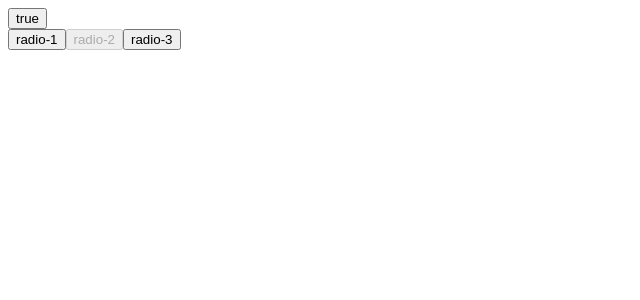
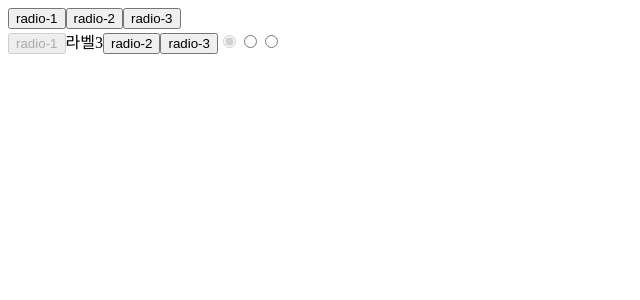
Before and after one commit to dev-hobin/dive-to-ui, a Next.js app: page /radio-group in a window 1280 px wide. Shown: the top 300 px of the page, without its empty margins (0-640 px from the left). Built offline with nearby package versions, Linux system fonts and the light colour scheme.

Commit message:
feat: 라디오 그룹 form 과 같이 썼을 때 대응 가능하도록 수정

```diff
--- a/src/app/radio-group/page.tsx
+++ b/src/app/radio-group/page.tsx
@@ -5,19 +5,36 @@ import { useState } from 'react'
 
 export default function RadioGroupPage() {
   const [disabled, setDisabled] = useState<boolean>(true)
+  const [value, setValue] = useState<'radio-value-1' | 'radio-value-2' | 'radio-value-3' | ''>(
+    'radio-value-1',
+  )
 
   return (
     <main>
-      <button type="button" onClick={() => setDisabled(!disabled)}>
-        {String(disabled)}
-      </button>
-      <RadioGroup.Root id="radio-group">
-        <RadioGroup.Item value="radio-value-1">radio-1</RadioGroup.Item>
-        <RadioGroup.Item value="radio-value-2" disabled={disabled}>
-          radio-2
-        </RadioGroup.Item>
-        <RadioGroup.Item value="radio-value-3">radio-3</RadioGroup.Item>
-      </RadioGroup.Root>
+      <div>
+        <button onClick={() => setValue('radio-value-1')}>radio-1</button>
+        <button onClick={() => setValue('radio-value-2')}>radio-2</button>
+        <button onClick={() => setValue('radio-value-3')}>radio-3</button>
+      </div>
+      <form onChange={(ev) => console.log('onChange', ev)}>
+        <RadioGroup.Root
+          id="radio-group"
+          name="radio-group"
+          value={value}
+          onValueChange={(v) => setValue(v as any)}
+        >
+          <RadioGroup.Item value="radio-value-1" disabled={disabled}>
+            radio-1
+          </RadioGroup.Item>
+          <label htmlFor="radio-value-3">라벨3</label>
+          <RadioGroup.Item value="radio-value-2">radio-2</RadioGroup.Item>
+          <RadioGroup.Item value="radio-value-3">radio-3</RadioGroup.Item>
+
+          <RadioGroup.Input value="radio-value-1" />
+          <RadioGroup.Input value="radio-value-2" />
+          <RadioGroup.Input value="radio-value-3" />
+        </RadioGroup.Root>
+      </form>
     </main>
   )
 }
--- a/src/machines/radio-group/radio-group.machine.ts
+++ b/src/machines/radio-group/radio-group.machine.ts
@@ -12,6 +12,7 @@ export type Context = {
   name: string
   required: boolean
   value: string
+  prevValue: string
   defaultValue: string
   focusedValue: string
   itemMap: Record<string, RadioItem>
@@ -22,7 +23,9 @@ export const machine = createMachine(
     id: 'RadioGroup',
     initial: 'idle',
     states: {
-      idle: {},
+      idle: {
+        entry: 'syncInput',
+      },
     },
     on: {
       'ITEM.REGISTER': {
@@ -37,14 +40,22 @@ export const machine = createMachine(
       'ITEM.BLUR': {
         actions: 'blurItem',
       },
-      'ITEM.SELECT': {
-        actions: 'selectItem',
+      'ITEM.SELECT': [
+        {
+          cond: 'isAlreadySelected',
+        },
+        {
+          actions: ['selectItem', 'syncInput', 'dispatchChange'],
+        },
+      ],
+      'ITEM.SELECT.INPUT': {
+        actions: ['syncInputToContext'],
       },
       'GOTO.NEXT': {
-        actions: ['focusNext', 'selectCurrentFocusedItem'],
+        actions: ['focusNext', 'selectCurrentFocusedItem', 'syncInput', 'dispatchChange'],
       },
       'GOTO.PREV': {
-        actions: ['focusPrev', 'selectCurrentFocusedItem'],
+        actions: ['focusPrev', 'selectCurrentFocusedItem', 'syncInput', 'dispatchChange'],
       },
       'CONTEXT.SET': {
         actions: 'setContext',
@@ -56,6 +67,7 @@ export const machine = createMachine(
         | { type: 'ITEM.REGISTER'; payload: { item: RadioItem } }
         | { type: 'ITEM.UNREGISTER'; payload: { value: string } }
         | { type: 'ITEM.SELECT'; payload: { value: string } }
+        | { type: 'ITEM.SELECT.INPUT'; payload: { value: string } }
         | { type: 'ITEM.FOCUS'; payload: { value: string } }
         | { type: 'ITEM.BLUR' }
         | { type: 'GOTO.NEXT' }
@@ -68,6 +80,7 @@ export const machine = createMachine(
       name: '',
       required: false,
       value: '',
+      prevValue: '',
       defaultValue: '',
       focusedValue: '',
       itemMap: {},
@@ -76,6 +89,13 @@ export const machine = createMachine(
     preserveActionOrder: true,
   },
   {
+    guards: {
+      isAlreadySelected: (ctx, ev) => {
+        if (ev.type !== 'ITEM.SELECT') return false
+        const { value } = ev.payload
+        return value === ctx.value
+      },
+    },
     actions: {
       registerItem: assign({
         itemMap: (ctx, ev) => {
@@ -99,19 +119,23 @@ export const machine = createMachine(
           return ctx.itemMap
         },
       }),
-      selectItem: assign({
-        value: (ctx, ev) => {
-          if (ev.type !== 'ITEM.SELECT') return ctx.value
-          const { value } = ev.payload
-          return value
-        },
+      selectItem: assign((ctx, ev) => {
+        if (ev.type !== 'ITEM.SELECT') return {}
+        console.log('selectItem')
+        const { value } = ev.payload
+        return {
+          prevValue: ctx.value,
+          value: value,
+        }
       }),
-      selectCurrentFocusedItem: assign({
-        value: () => {
-          const currentFocusedEl = document.activeElement
-          const nextValue = currentFocusedEl?.getAttribute('value') ?? ''
-          return nextValue
-        },
+      selectCurrentFocusedItem: assign((ctx) => {
+        const currentFocusedEl = document.activeElement
+        const nextValue = currentFocusedEl?.getAttribute('value') ?? ''
+
+        return {
+          value: nextValue,
+          prevValue: ctx.value,
+        }
       }),
       blurItem: assign({ focusedValue: '' }),
       setContext: assign((ctx, ev) => {
@@ -126,10 +150,12 @@ export const machine = createMachine(
         },
       }),
       focusNext: (ctx) => {
+        console.log('focusNext')
         const group = document.getElementById(ctx.id)
         const items = Array.from(
           group?.querySelectorAll('[role=radio]:not(:disabled)') ?? [],
         ) as HTMLElement[]
+        console.log('items', items)
         if (items.length === 0) return
 
         const currIndex = items.findIndex((el) => el.getAttribute('value') === ctx.focusedValue)
@@ -138,7 +164,6 @@ export const machine = createMachine(
 
         const isLastItem = items.length - 1 === currIndex
 
-        console.log(isLastItem)
         if (isLastItem) {
           items[0].focus()
         } else {
@@ -161,6 +186,50 @@ export const machine = createMachine(
           items[currIndex - 1].focus()
         }
       },
+      syncInput: (ctx) => {
+        console.log('syncInput')
+        const { prevValue, value } = ctx
+        const inputProto = window.HTMLInputElement.prototype
+        const descriptor = Object.getOwnPropertyDescriptor(
+          inputProto,
+          'checked',
+        ) as PropertyDescriptor
+        const setChecked = descriptor.set
+
+        const prevInputEl = document.getElementById(prevValue) as HTMLInputElement | null
+        const inputEl = document.getElementById(value) as HTMLInputElement | null
+
+        if (!setChecked) return
+        if (prevInputEl) setChecked.call(prevInputEl, false)
+        if (inputEl) setChecked.call(inputEl, true)
+      },
+      dispatchChange: (ctx) => {
+        console.log('dispatchChange')
+        const { value } = ctx
+
+        const inputEl = document.getElementById(value) as HTMLInputElement | null
+        const inputProto = window.HTMLInputElement.prototype
+        const descriptor = Object.getOwnPropertyDescriptor(
+          inputProto,
+          'checked',
+        ) as PropertyDescriptor
+        const setChecked = descriptor.set
+
+        if (inputEl && setChecked) {
+          const ev = new Event('click', { bubbles: true })
+          setChecked.call(inputEl, inputEl.checked)
+          inputEl.dispatchEvent(ev)
+        }
+      },
+      syncInputToContext: assign((ctx, ev) => {
+        console.log('syncInputContext')
+        if (ev.type !== 'ITEM.SELECT.INPUT') return {}
+        const { value } = ev.payload
+        return {
+          prevValue: ctx.value,
+          value: value,
+        }
+      }),
     },
   },
 )
--- a/src/ui/radio-group/input.tsx
+++ b/src/ui/radio-group/input.tsx
@@ -6,24 +6,25 @@ import { type Assign } from '@/types'
 
 type InputProps = Assign<InputHTMLAttributes<HTMLInputElement>, { value: string }>
 export const Input = forwardRef<HTMLInputElement, InputProps>((props, ref) => {
-  const { id, value, disabled, required, readOnly, defaultChecked, checked, ...rest } = props
+  const { id, value, disabled, required, ...rest } = props
   const service = useContext(MachineContext)!
   const [state, send] = useActor(service)
   const context = state.context
 
-  const isDisabled = context.disabled || disabled || context.itemMap[value]?.disabled
+  const isDisabled = context.disabled || context.itemMap[value]?.disabled
   const isRequired = context.required || required || context.itemMap[value]?.required
-  const isChecked = checked || context.defaultValue === value || context.value === value
+  const isChecked = context.defaultValue === value || context.value === value
 
   return (
     <input
       id={value}
       type="radio"
-      aria-hidden
       tabIndex={-1}
+      name={context.name}
       disabled={isDisabled}
       required={isRequired}
       defaultChecked={isChecked}
+      onChange={(ev) => send({ type: 'ITEM.SELECT.INPUT', payload: { value } })}
       {...rest}
       ref={ref}
     />
--- a/src/ui/radio-group/item.tsx
+++ b/src/ui/radio-group/item.tsx
@@ -39,6 +39,7 @@ export const Item = forwardRefWithAsChild<'button', ItemProps>((props, ref) => {
   return (
     <Dive.button
       role="radio"
+      type="button"
       aria-checked={isChecked}
       value={value}
       disabled={isDisabled}
--- a/src/ui/radio-group/root.tsx
+++ b/src/ui/radio-group/root.tsx
@@ -5,6 +5,7 @@ import { MachineContext } from './context'
 import { forwardRefWithAsChild } from '@/utils/forward-ref-with-as-child'
 import { Dive } from '@/core/dive'
 import { type Context as RadioGroupMachineContext } from '@/machines/radio-group/radio-group.machine'
+import { useCallbackRef } from '@/hooks/use-callback-ref'
 
 type RootProps = {
   children: ReactNode
@@ -14,37 +15,55 @@ type RootProps = {
   disabled?: boolean
   value?: string
   defaultValue?: string
+  onValueChange?: (value: string) => void
 }
 export const Root = forwardRefWithAsChild<'div', RootProps>((props, ref) => {
+  const {
+    id,
+    name,
+    required,
+    disabled,
+    value,
+    defaultValue,
+    onValueChange = () => {},
+    children,
+    ...rest
+  } = props
   const [state, send, service] = useMachine(machine, {
     context: {
-      id: props.id,
-      name: props.name ?? '',
-      required: props.required ?? false,
-      disabled: props.disabled ?? false,
-      value: props.value ?? '',
-      defaultValue: props.defaultValue ?? '',
+      id: id,
+      name: name ?? '',
+      required: required ?? false,
+      disabled: disabled ?? false,
+      value: value ?? '',
+      defaultValue: defaultValue ?? '',
     },
   })
 
+  const dispatchValueChanged = useCallbackRef(onValueChange)
+
   useEffect(() => {
     const subscription = service.subscribe((state) => {
-      console.log(state.context)
+      dispatchValueChanged(state.context.value)
     })
 
     return subscription.unsubscribe
-  }, [service])
+  }, [dispatchValueChanged, service])
 
   useEffect(() => {
     const context: Partial<RadioGroupMachineContext> = {}
-    if (props.id !== undefined) context.id = props.id
-    if (props.name !== undefined) context.name = props.name
-    if (props.required !== undefined) context.required = props.required
-    if (props.disabled !== undefined) context.disabled = props.disabled
-    if (props.value !== undefined) context.value = props.value
-    if (props.defaultValue !== undefined) context.value = props.defaultValue
+    if (id !== undefined) context.id = id
+    if (name !== undefined) context.name = name
+    if (required !== undefined) context.required = required
+    if (disabled !== undefined) context.disabled = disabled
+    if (defaultValue !== undefined) context.value = defaultValue
     send({ type: 'CONTEXT.SET', payload: { context } })
-  }, [props.defaultValue, props.disabled, props.id, props.name, props.required, props.value, send])
+  }, [defaultValue, disabled, id, name, required, value, send])
+
+  useEffect(() => {
+    if (value === undefined) return
+    send({ type: 'ITEM.SELECT', payload: { value: value } })
+  }, [value, send])
 
   const handleKeyDown = (ev: React.KeyboardEvent<HTMLElement>) => {
     switch (ev.key) {
@@ -61,10 +80,12 @@ export const Root = forwardRefWithAsChild<'div', RootProps>((props, ref) => {
     }
   }
 
+  console.log('CONTEXT', state.context)
+
   return (
     <MachineContext.Provider value={service}>
-      <Dive.div role="radiogroup" {...props} ref={ref} onKeyDown={handleKeyDown}>
-        {props.children}
+      <Dive.div role="radiogroup" id={id} onKeyDown={handleKeyDown} {...rest} ref={ref}>
+        {children}
       </Dive.div>
     </MachineContext.Provider>
   )
```
